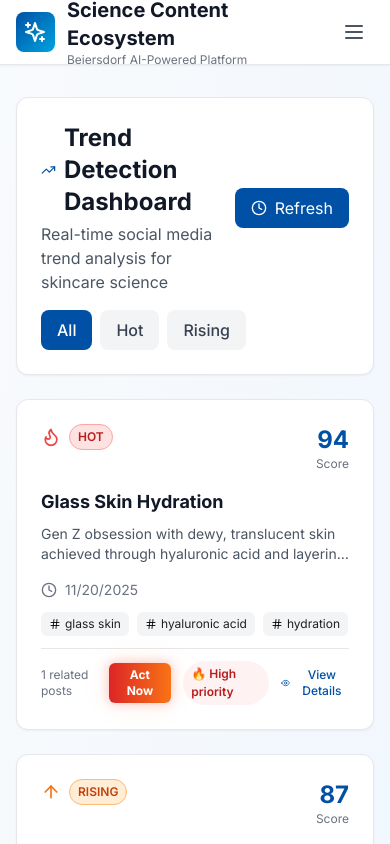
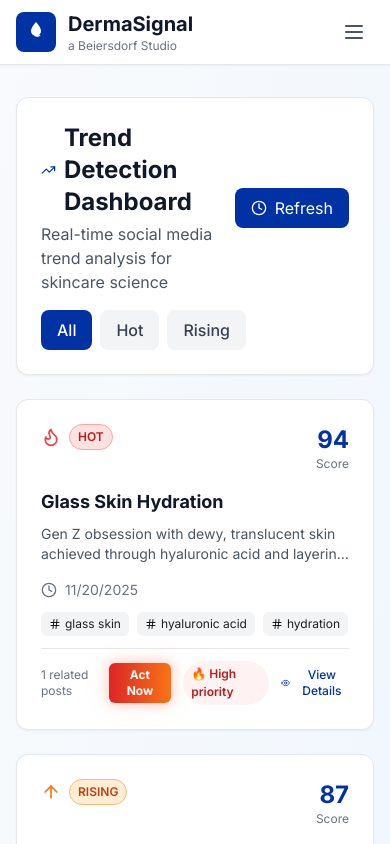
Before and after one commit to AnnaNajafiH/decode-skincare-science, a React (Vite) app: page / in a window 390 px wide. Shown: the top 844 px of the page. Built offline with nearby package versions, Linux system fonts and the light colour scheme.

Commit message:
made it responsive

```diff
--- a/src/App.tsx
+++ b/src/App.tsx
@@ -8,6 +8,7 @@ import {
   Menu,
   X,
 } from "lucide-react";
+import Logo from "./components/Logo";
 import TrendDashboard from "./components/TrendDashboard";
 import ContentGenerator from "./components/ContentGenerator";
 import ReviewQueue from "./components/ReviewQueue";
@@ -92,19 +93,7 @@ function App() {
       <header className="bg-white border-b border-gray-200 sticky top-0 z-50 shadow-sm">
         <div className="max-w-7xl mx-auto px-4 sm:px-6 lg:px-8">
           <div className="flex justify-between items-center h-16">
-            <div className="flex items-center gap-3">
-              <div className="w-10 h-10 bg-gradient-to-br from-beiersdorf-blue to-beiersdorf-accent rounded-lg flex items-center justify-center">
-                <Sparkles className="w-6 h-6 text-white" />
-              </div>
-              <div>
-                <h1 className="text-xl font-bold text-gray-900">
-                  Science Content Ecosystem
-                </h1>
-                <p className="text-xs text-gray-500">
-                  Beiersdorf AI-Powered Platform
-                </p>
-              </div>
-            </div>
+            <Logo />
 
             {/* Mobile menu button */}
             <button
--- a/src/components/InstagramPost.tsx
+++ b/src/components/InstagramPost.tsx
@@ -43,7 +43,7 @@ const InstagramPost: React.FC<InstagramPostProps> = ({
   };
 
   return (
-    <div className="bg-white rounded-xl shadow-lg border border-gray-200 max-w-md mx-auto m-6 overflow-hidden">
+    <div className="bg-white rounded-xl shadow-lg border border-gray-200 w-full sm:max-w-md mx-auto m-4 sm:m-6 overflow-hidden">
       {/* Instagram Header */}
       <div className="flex items-center justify-between p-3 border-b border-gray-200">
         <div className="flex items-center gap-3">
@@ -163,7 +163,7 @@ const InstagramPost: React.FC<InstagramPostProps> = ({
           {hashtags.map((tag) => (
             <span
               key={tag}
-              className="text-sm text-blue-600 hover:underline cursor-pointer"
+              className="text-sm text-beiersdorf-blue hover:underline cursor-pointer"
             >
               #{tag}
             </span>
--- /dev/null
+++ b/src/components/Logo.tsx
@@ -0,0 +1,34 @@
+import React from "react";
+
+const Logo: React.FC = () => {
+  return (
+    <div className="flex items-center gap-3">
+      <div className="w-10 h-10 bg-beiersdorf-blue rounded-lg flex items-center justify-center">
+        {/* Simple, generic mark inspired by a droplet/crest — keeps it brand-adjacent without copying trademarks */}
+        <svg
+          className="w-6 h-6"
+          viewBox="0 0 24 24"
+          fill="none"
+          xmlns="http://www.w3.org/2000/svg"
+          aria-hidden
+        >
+          <path
+            d="M12 2C9.5 5 7 8 7 11a5 5 0 0010 0c0-3-2.5-6-5-9z"
+            fill="white"
+          />
+          <path
+            d="M9.8 15.6c.9.8 2.1 1.4 3.4 1.4 1.3 0 2.5-.6 3.4-1.4a4.6 4.6 0 00-6.8 0z"
+            fill="rgba(255,255,255,0.9)"
+          />
+        </svg>
+      </div>
+
+      <div>
+        <h1 className="text-xl font-bold text-gray-900">DermaSignal</h1>
+        <p className="text-xs text-gray-500">a Beiersdorf Studio</p>
+      </div>
+    </div>
+  );
+};
+
+export default Logo;
--- a/tailwind.config.js
+++ b/tailwind.config.js
@@ -5,7 +5,7 @@ export default {
     extend: {
       colors: {
         beiersdorf: {
-          blue: "#0051A5",
+          blue: "#0032A3",
           navy: "#001E50",
           light: "#E5F2FF",
           accent: "#00A3E0",
```
